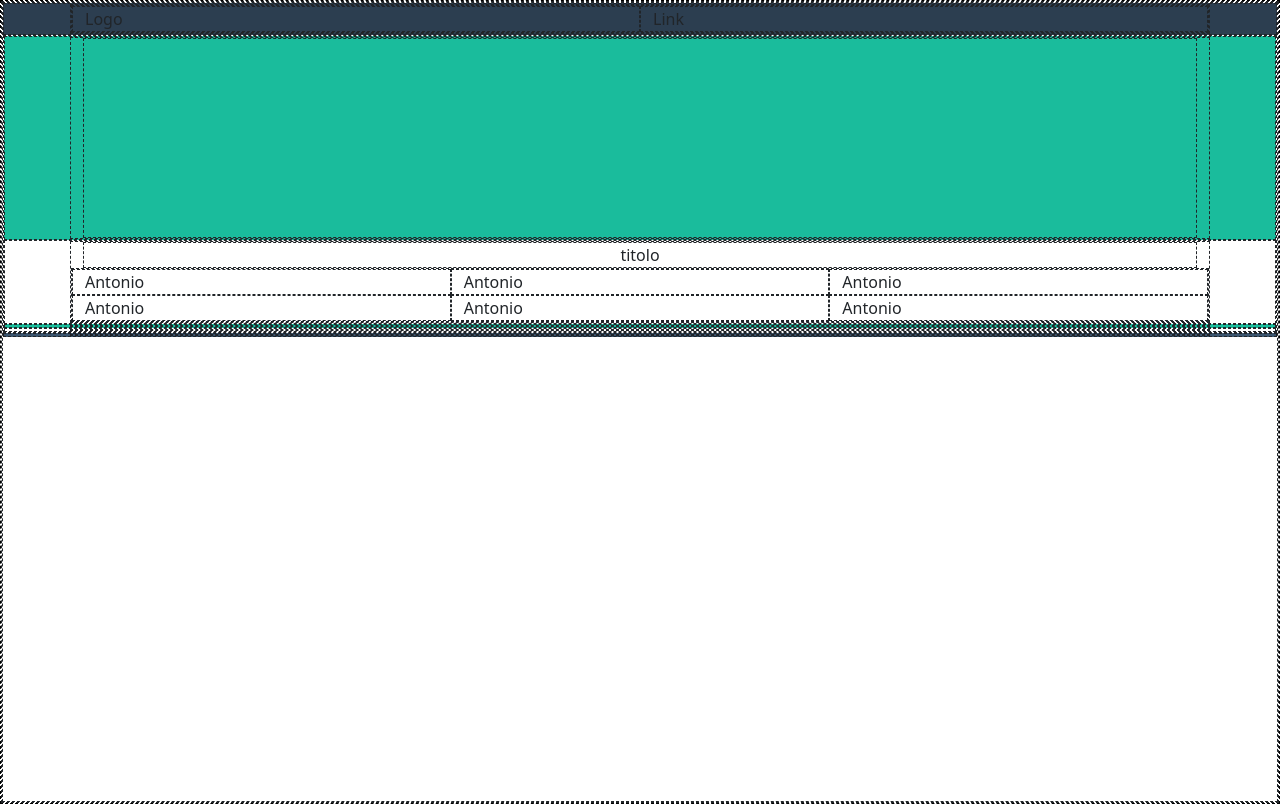
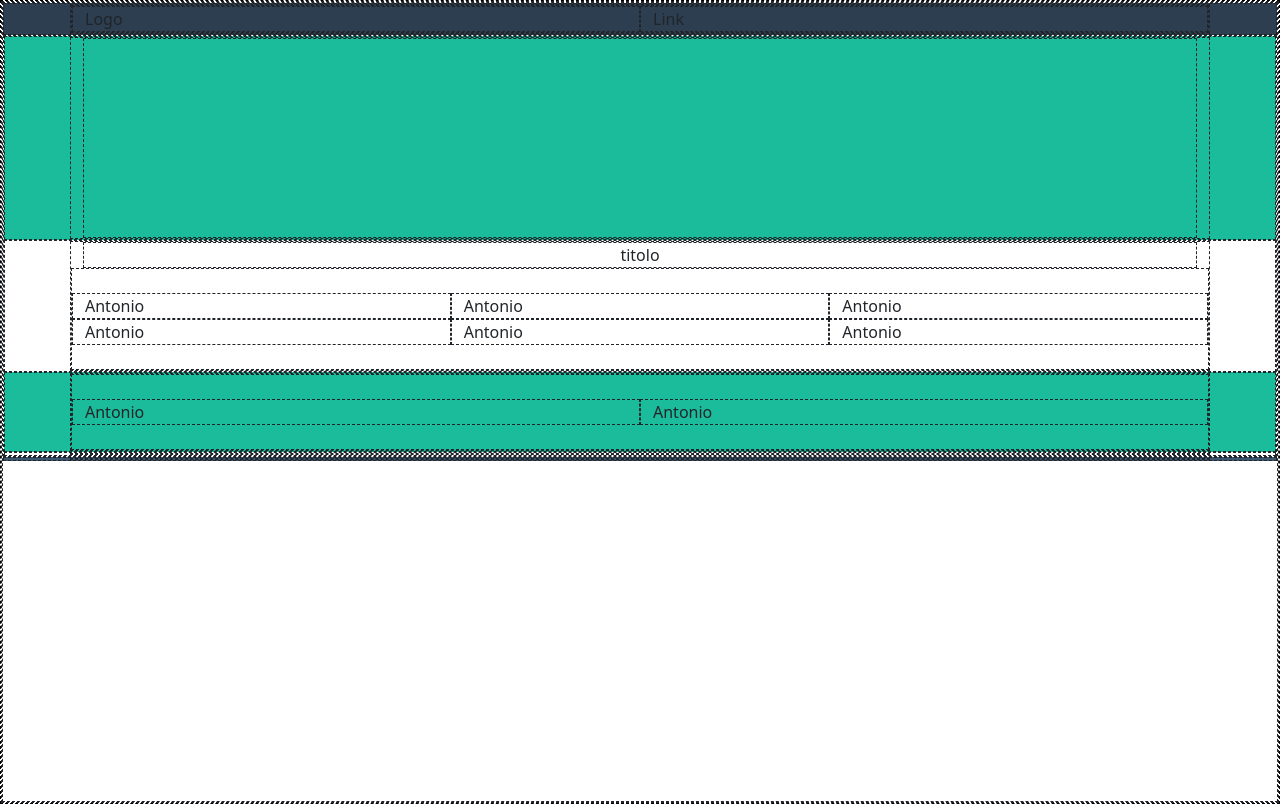
Before and after one commit to antden99/html-css-bootstrap-freelancer, a plain HTML site: page index.html in a window 1280 px wide. Drawn offline with nearby package versions, Linux system fonts and the light colour scheme.

Commit message:
add section_about

```diff
--- a/index.html
+++ b/index.html
@@ -41,8 +41,8 @@
                     <div class="tittle text-center">
                         titolo
                     </div>
-                    <div class="row ">
-                        <div class="col-12 col-md-6 col-lg-4">
+                    <div class="row py-4">
+                        <div class="col-12 col-md-6 col-lg-4 ">
                             Antonio
                         </div>
                         <div class="col-12 col-md-6 col-lg-4">
@@ -63,9 +63,17 @@
                     </div>
                 </div>
             </div>
+
             <div class="section_about">
                 <div class="container">
-
+                    <div class="row py-4">
+                        <div class="col-12 col-md-6">
+                            Antonio
+                        </div>
+                        <div class="col-12 col-md-6">
+                            Antonio
+                        </div>
+                    </div>
                 </div>
             </div>
             <div class="section_contact">
```
